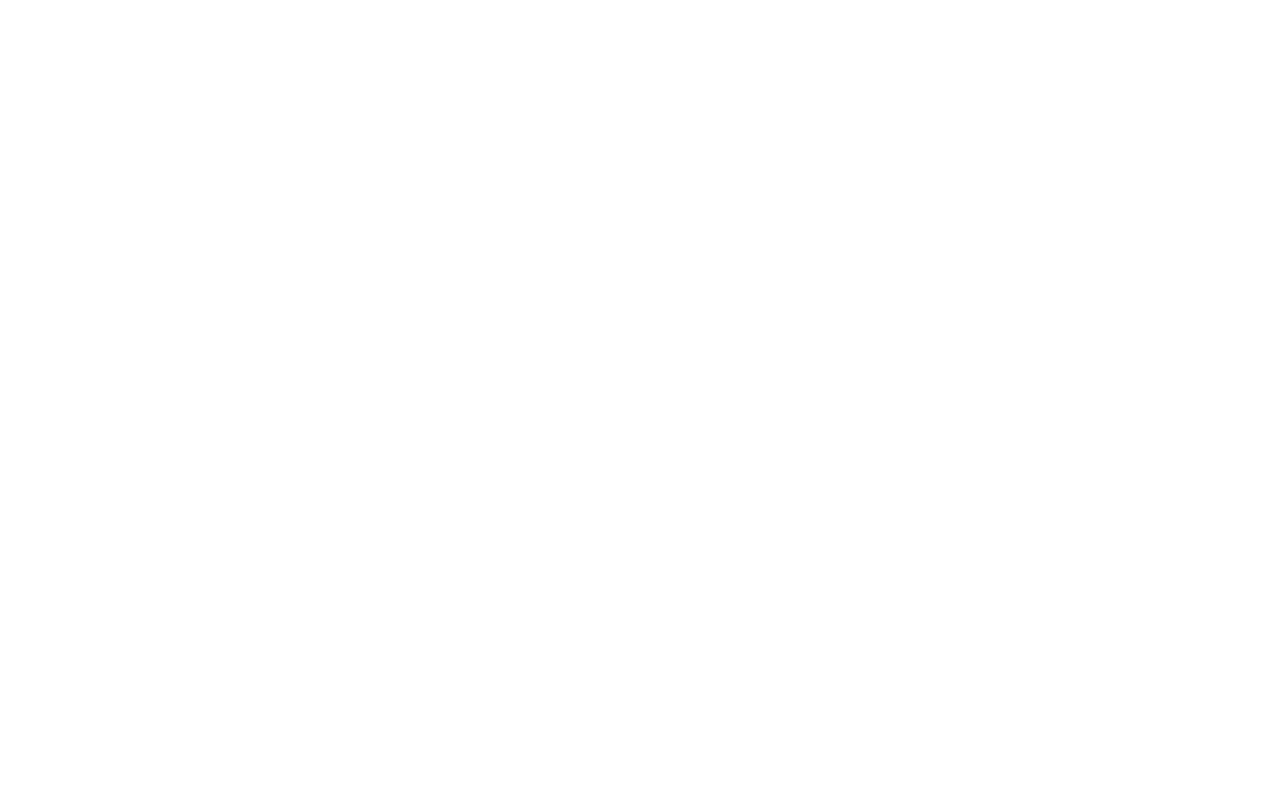
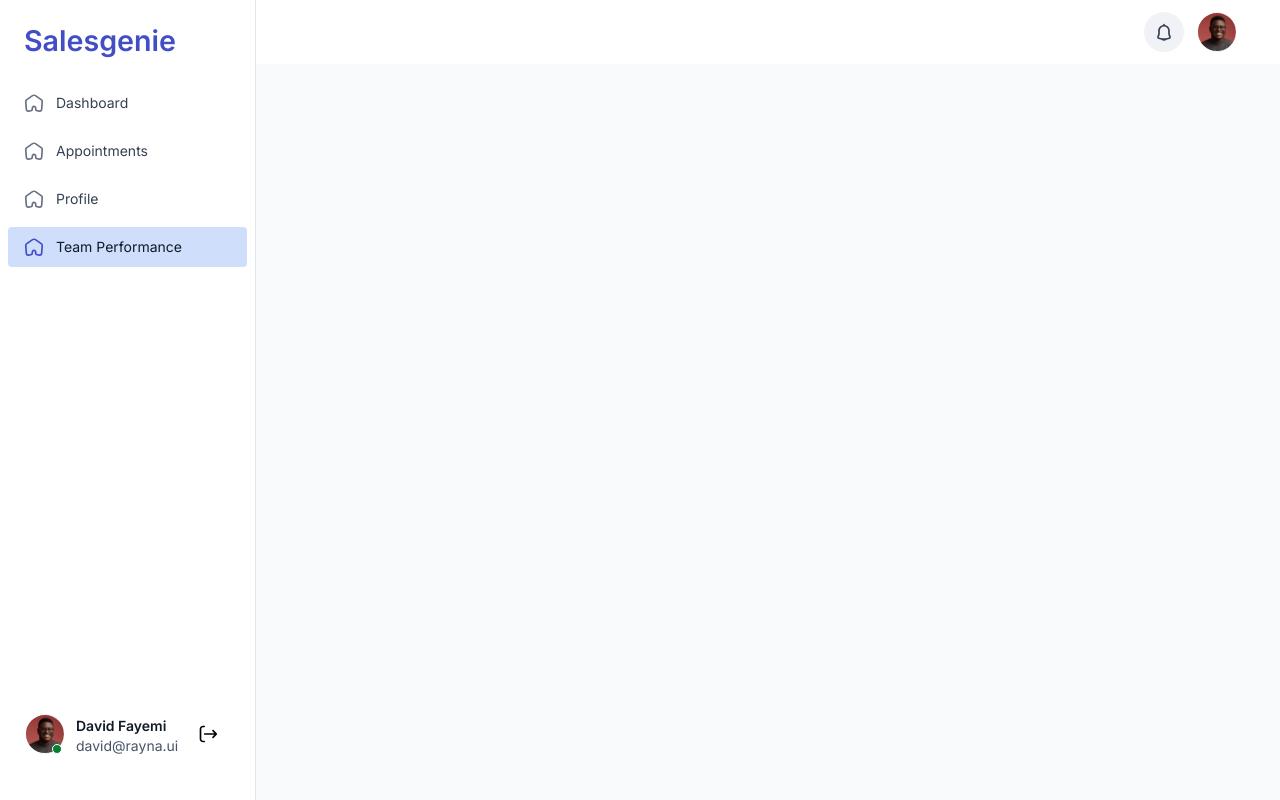
Before and after one commit to sandhra-kv/vanguard-fe, a React (Create React App) app: page /team-performance in a window 1280 px wide. Before the commit this address had no page. Built offline with nearby package versions, Linux system fonts and the light colour scheme.

Commit message:
feat: Add team (#14)

```diff
--- a/src/App.js
+++ b/src/App.js
@@ -3,6 +3,7 @@
 import Dashboard from './pages/Dashboard';
 import Appointments from './pages/Appointments';
 import ProfilePage from './pages/ProflePage';
+import TeamPerformance from './pages/TeamPerformance';
 
 function App() {
   return (
@@ -12,6 +13,7 @@
           <Route index element={<Dashboard />} />
           <Route path="appointments" element={<Appointments />} />
           <Route path="profile" element={<ProfilePage />} />
+          <Route path="team-performance" element={<TeamPerformance/>} />
         </Route>
       </Routes>
     </Router>
--- a/src/constants/layout.js
+++ b/src/constants/layout.js
@@ -18,5 +18,11 @@
     label: "Profile",
     path: "/profile",
     icon: HomeIcon
+  },
+  {
+    id: "team-performance",
+    label: "Team Performance",
+    path: "/team-performance",
+    icon: HomeIcon
   }
 ];
--- /dev/null
+++ b/src/pages/TeamPerformance.jsx
@@ -0,0 +1,13 @@
+
+
+const TeamPerformance = () => {
+
+
+  return (
+    <div>
+
+    </div>
+  );
+};
+
+export default TeamPerformance;
```
